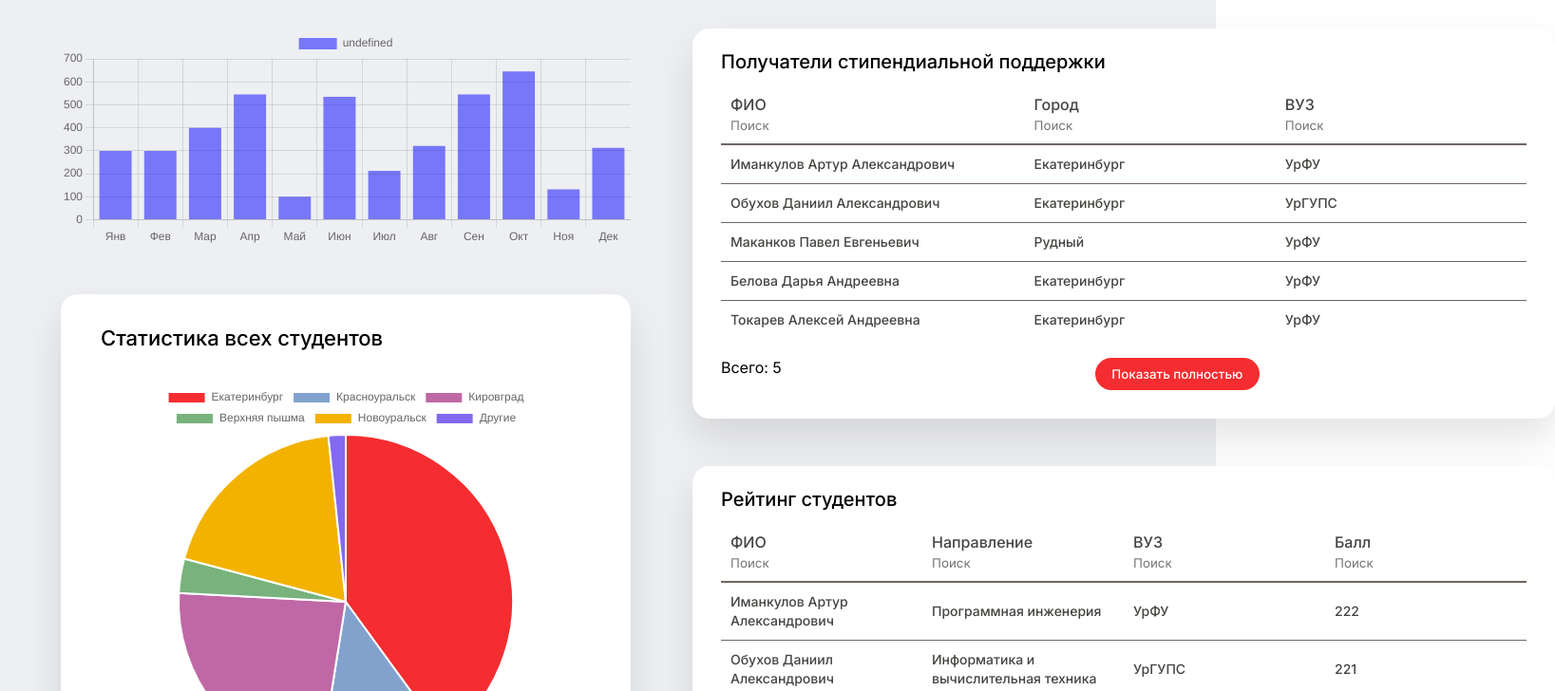
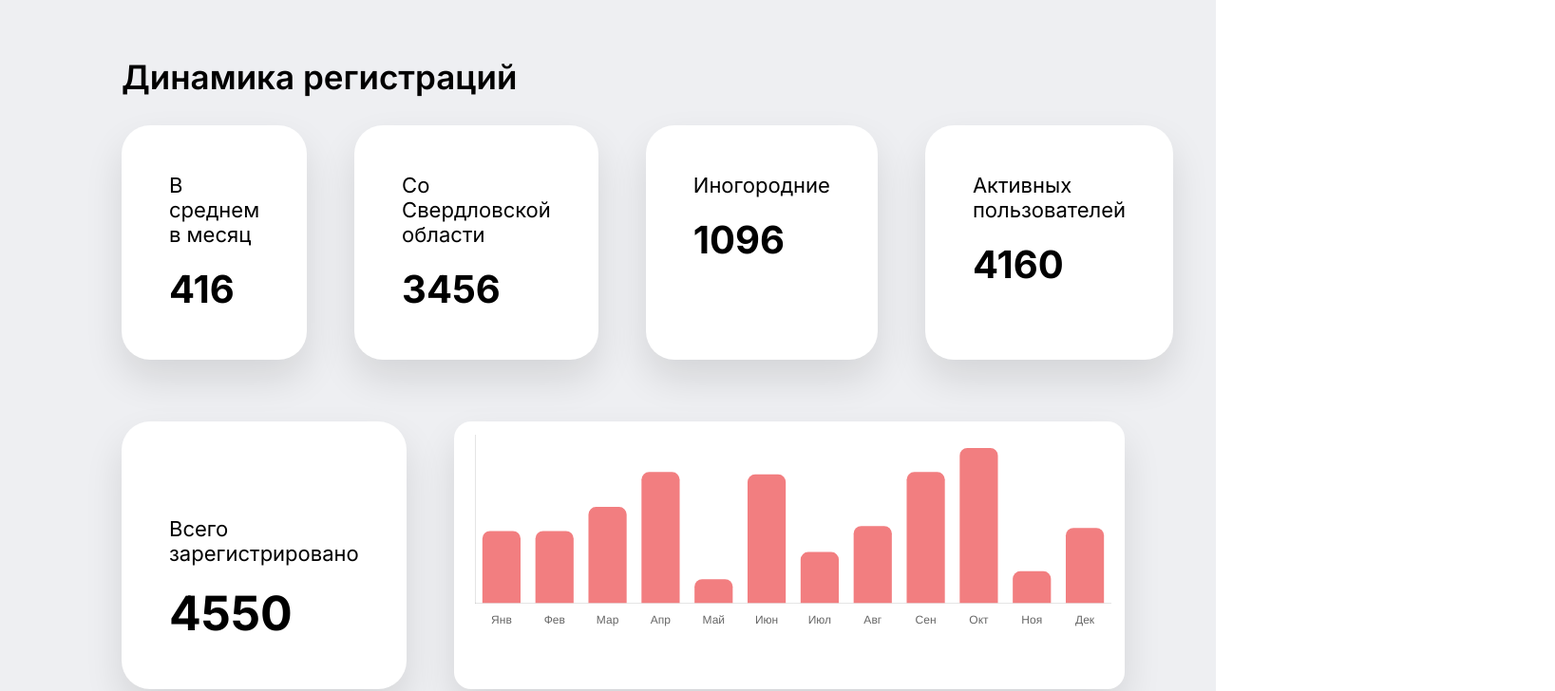
Before and after one commit to at3rasu/summer-practice, a React (Create React App) app in the folder client/: page /Statistics in a window 1280 px wide. Shown: the part 120-848 px from the top of the page at 95% size, 1637 px wide, since content can reach past the window. Built offline with nearby package versions, Linux system fonts and the light colour scheme.

Commit message:
upgrade statistic

```diff
--- a/client/src/components/charts/ChartRegister.jsx
+++ b/client/src/components/charts/ChartRegister.jsx
@@ -6,9 +6,9 @@ import {
   BarElement,
   Title,
   Tooltip,
-  Legend,
 } from 'chart.js';
 import { Bar } from 'react-chartjs-2';
+import styles from './ChartRegister.module.css'
 
 ChartJS.register(
     CategoryScale,
@@ -16,7 +16,6 @@ ChartJS.register(
     BarElement,
     Title,
     Tooltip,
-    Legend
   );
 
 export const ChartRegister = () => {
@@ -25,23 +24,43 @@ export const ChartRegister = () => {
     datasets: [
       {
         data: [300, 300, 400, 545, 100, 535, 213, 321, 545, 645, 133, 313],
-        borderColor: "#3333ff",
-        backgroundColor: "rgba(0, 0, 255, 0.5)",
+        borderColor: "#F27E80",
+        backgroundColor: "#F27E80",
         fill: true
       },
     ]
   };
 
   const barChart = (
+    <div className={styles.box}>
     <Bar
       type="bar"
-      width={130}
-      height={50}
+      width={230}
+      height={70}
       options={{
-        responsive: true
+        responsive: true,
+        scales:{
+            x:{
+                grid:{
+                    display: false,
+                    drawBorder: false
+                }
+            },
+            y:{
+                grid:{
+                    display:false,
+                    drawBorder: false
+                },
+                ticks:{
+                    display:false
+                }
+            }
+        },
+        borderRadius:8
       }}
       data={barChartData}
     />
+    </div>
   );
   return barChart;
 };
--- a/client/src/components/charts/ChartRegister.module.css
+++ b/client/src/components/charts/ChartRegister.module.css
@@ -1,5 +1,5 @@
 .box{
-    width: 600px;
+    width: 1045px;
     background: #FFFFFF;
     border-radius: 18px;
     box-shadow: 0px 20px 40px rgba(0, 0, 0, 0.11);
--- a/client/src/pages/statistics/Statistics.jsx
+++ b/client/src/pages/statistics/Statistics.jsx
@@ -15,15 +15,40 @@ export const Statistics = () => {
         <div className={styles.page}>
             <HeaderAdmin />
             <div className={styles.container}>
+                <span className={styles.title}>
+                    <h1>Динамика регистраций</h1>
+                </span>
                 <div className={styles.chart}>
-                    <div className={styles.table}>
-                        <ChartRegister />
-                        <ChartCity />
+                    <div className={styles.grid}>
+                        <div className={styles.flex}>
+                            <p>В среднем в месяц</p>
+                            <h1>416</h1>
+                        </div>
+                        <div className={styles.flex}>
+                            <p>Со Свердловской области</p>
+                            <h1>3456</h1>
+                        </div>
+                        <div className={styles.flex}>
+                            <p>Иногородние</p>
+                            <h1>1096</h1>
+                        </div>
+                        <div className={styles.flex}>
+                            <p>Активных пользователей</p>
+                            <h1>4160</h1>
+                        </div>
                     </div>
                     <div className={styles.table}>
+                        <div className={styles.gridReg}>
+                            <p>Всего зарегистрировано</p>
+                            <h1>4550</h1>
+                        </div>
+                        <ChartRegister />
+                        {/* <ChartCity /> */}
+                    </div>
+                    {/* <div className={styles.table}>
                         <Table />
                         <TableStudent />
-                    </div>
+                    </div> */}
                 </div>
             </div>
         </div>
--- a/client/src/pages/statistics/Statistics.module.css
+++ b/client/src/pages/statistics/Statistics.module.css
@@ -4,18 +4,67 @@
 }
 
 .container{
-    width: 90vw;
+    width: 80vw;
     margin: 0 auto;
     padding: 50px 0;
 }
 
+.title h1{
+    font-size: 35px;
+    font-weight: 600;
+    font-family: 'Inter';
+    padding: 30px 0;
+}
+
 .chart{
     display: flex;
+    flex-direction: column;
     gap: 65px;
 }
 
 .table{
     display: flex;
-    flex-direction: column;
     gap: 50px;
 }
+
+.grid{
+    display: flex;
+    gap: 50px;
+}
+
+.flex{
+    background: #FFFFFF;
+    padding: 50px;
+    border-radius: 30px;
+    box-shadow: 0px 20px 40px rgba(0, 0, 0, 0.11);
+}
+
+.flex h1{
+    font-size: 40px;
+    font-family: "Inter";
+}
+
+.flex p{
+    font-size: 22px;
+    font-family: "Inter";
+    padding-bottom: 20px;
+}
+
+.gridReg{
+    background: #FFFFFF;
+    padding: 50px;
+    border-radius: 30px;
+    box-shadow: 0px 20px 40px rgba(0, 0, 0, 0.11);
+}
+
+.gridReg p{
+    font-size: 22px;
+    font-family: "Inter";
+    padding-bottom: 20px;
+    padding-top: 50px;
+}
+
+.gridReg h1{
+    font-size: 50px;
+    font-family: "Inter";
+}
```
